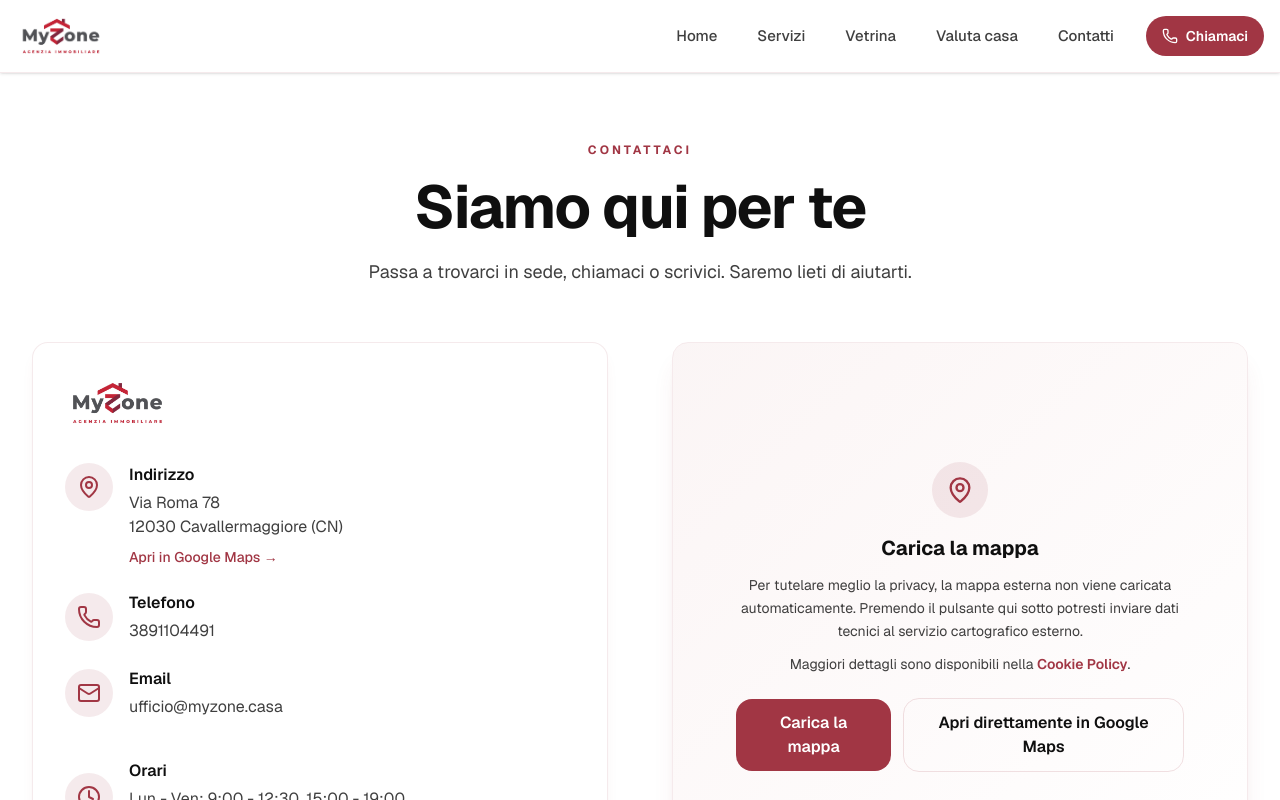
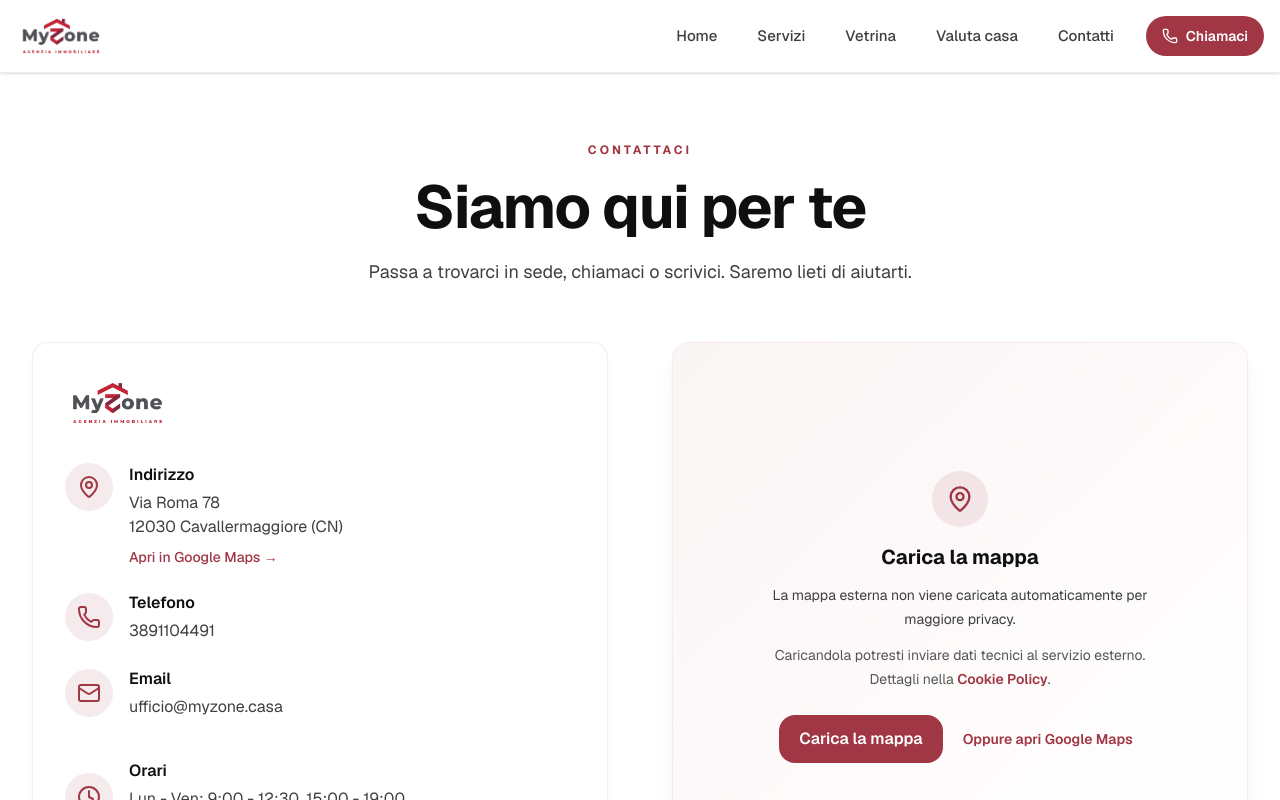
Before and after one commit to denisCazz/myzone, a Next.js app: page /contatti in a window 1280 px wide. Shown: the top 800 px of the page. Built offline with nearby package versions, Linux system fonts and the light colour scheme.

Commit message:
mappa embedded

```diff
--- a/src/components/ExternalMapEmbed.tsx
+++ b/src/components/ExternalMapEmbed.tsx
@@ -46,28 +46,27 @@ export default function ExternalMapEmbed({
   }
 
   return (
-    <div className="flex h-full flex-col items-center justify-center bg-gradient-to-br from-primary/5 to-white p-6 text-center">
-      <div className="max-w-md">
-        <div className="mx-auto mb-4 flex h-14 w-14 items-center justify-center rounded-full bg-primary/10 text-primary">
-          <MapPin className="h-7 w-7" />
+    <div className="flex h-full items-center justify-center bg-gradient-to-br from-primary/5 to-white px-4 py-4 text-center sm:p-6">
+      <div className="w-full max-w-sm">
+        <div className="mx-auto mb-3 flex h-11 w-11 items-center justify-center rounded-full bg-primary/10 text-primary sm:mb-4 sm:h-14 sm:w-14">
+          <MapPin className="h-5 w-5 sm:h-7 sm:w-7" />
         </div>
-        <h3 className="text-xl font-bold text-secondary">Carica la mappa</h3>
-        <p className="mt-3 text-sm leading-relaxed text-secondary/80">
-          Per tutelare meglio la privacy, la mappa esterna non viene caricata automaticamente. Premendo il
-          pulsante qui sotto potresti inviare dati tecnici al servizio cartografico esterno.
+        <h3 className="text-base font-bold text-secondary sm:text-xl">Carica la mappa</h3>
+        <p className="mt-2 text-sm leading-5 text-secondary/80 sm:mt-3 sm:leading-6">
+          La mappa esterna non viene caricata automaticamente per maggiore privacy.
         </p>
-        <p className="mt-3 text-sm text-secondary/80">
-          Maggiori dettagli sono disponibili nella{" "}
+        <p className="mt-2 text-xs leading-5 text-secondary/70 sm:mt-3 sm:text-sm sm:leading-6">
+          Caricandola potresti inviare dati tecnici al servizio esterno. Dettagli nella{" "}
           <Link href="/cookie-policy" className="font-semibold text-primary hover:underline">
             Cookie Policy
           </Link>
           .
         </p>
-        <div className="mt-6 flex flex-col items-center gap-3 sm:flex-row sm:justify-center">
+        <div className="mt-4 flex flex-col gap-3 sm:mt-6 sm:flex-row sm:justify-center">
           <button
             type="button"
             onClick={() => setIsLoaded(true)}
-            className="inline-flex items-center justify-center rounded-2xl bg-primary px-5 py-3 font-semibold text-white transition-colors hover:bg-primary/90"
+            className="inline-flex w-full items-center justify-center rounded-2xl bg-primary px-5 py-3 font-semibold text-white transition-colors hover:bg-primary/90 sm:w-auto"
           >
             Carica la mappa
           </button>
@@ -75,9 +74,9 @@ export default function ExternalMapEmbed({
             href={mapsUrl}
             target="_blank"
             rel="noopener noreferrer"
-            className="inline-flex items-center justify-center rounded-2xl border border-primary/15 px-5 py-3 font-semibold text-secondary transition-colors hover:border-primary/30 hover:text-primary"
+            className="inline-flex w-full items-center justify-center px-2 py-1 text-sm font-semibold text-primary transition-colors hover:underline sm:w-auto"
           >
-            Apri direttamente in Google Maps
+            Oppure apri Google Maps
           </a>
         </div>
       </div>
```
